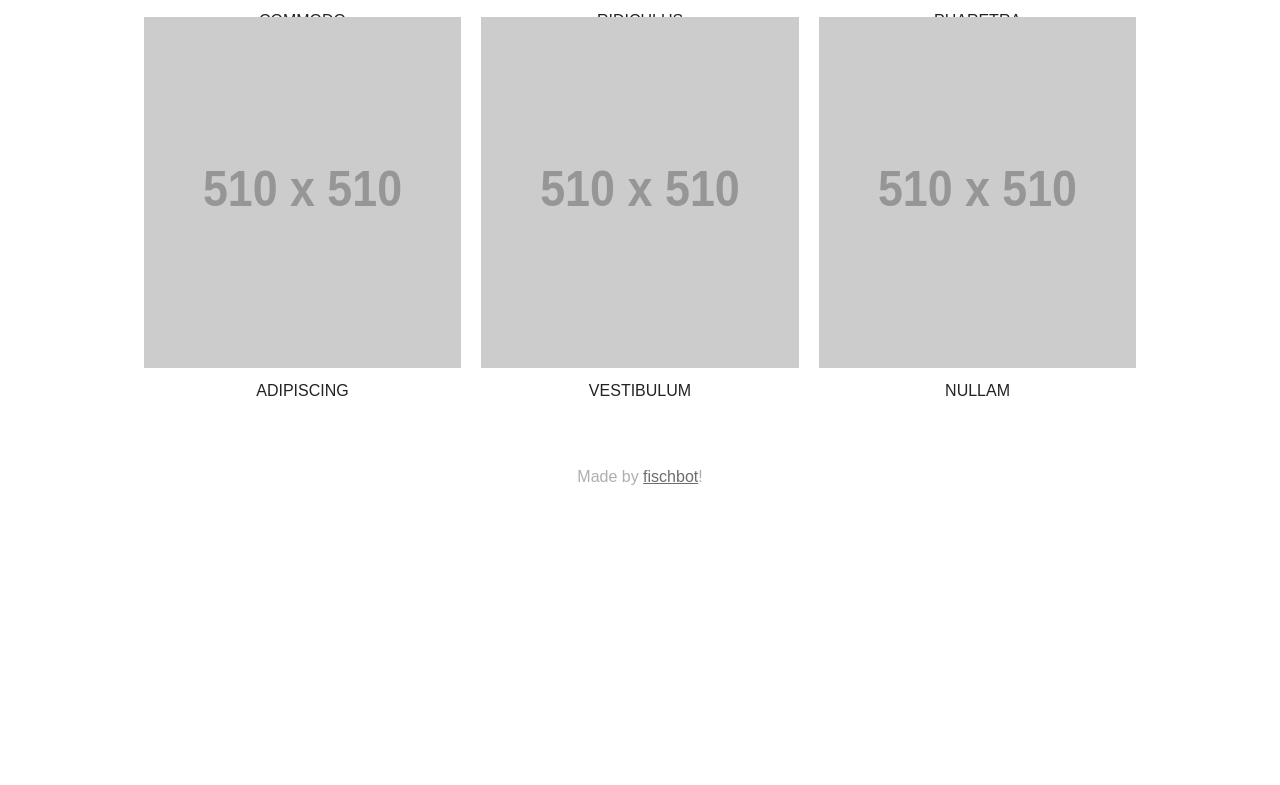
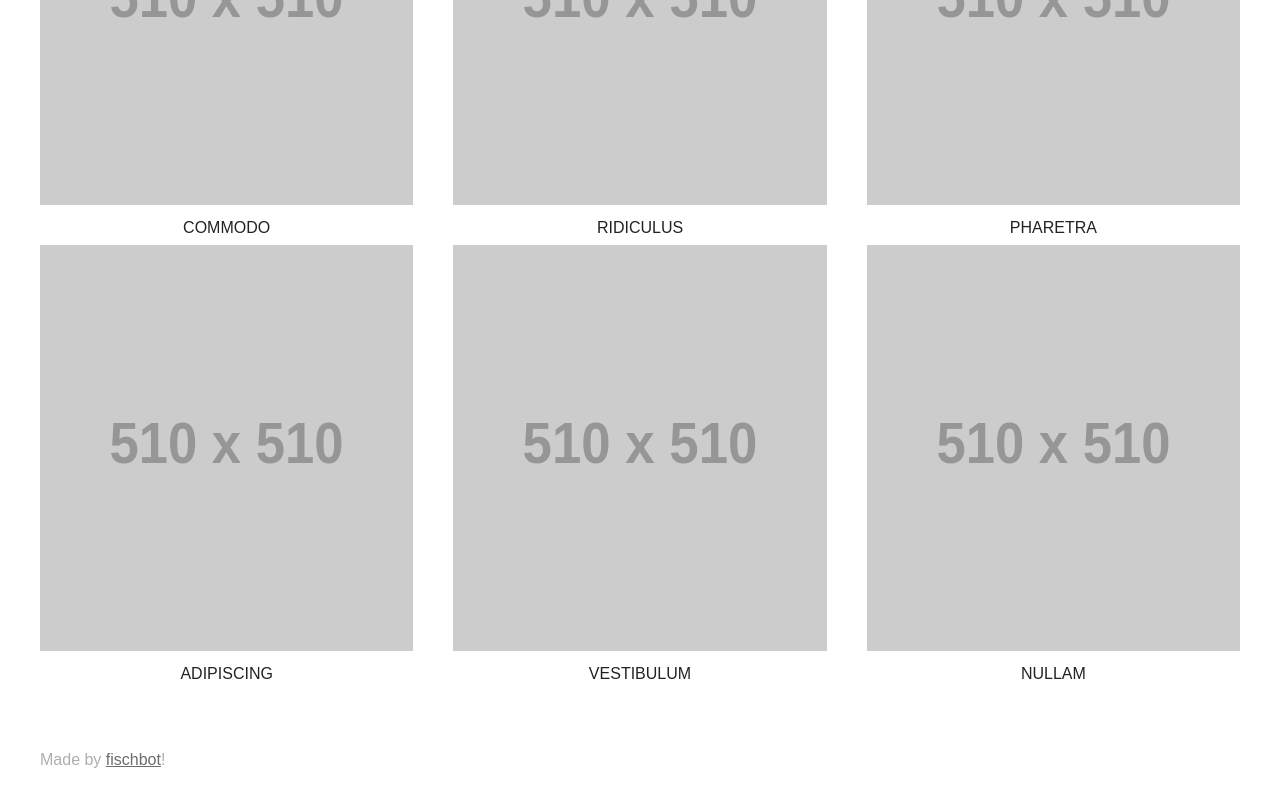
Before and after one commit to fischbot/gallery, a plain HTML site: page index.html in a window 1280 px wide. Shown: the part 1294-2079 px from the top of the page. Before the commit the page ends 1796 px from the top, so only its background shows below. Drawn offline with Linux system fonts and the light colour scheme; placeholder pictures from the web are drawn by us.

Commit message:
container styles and padding adjustments

```diff
--- a/css/styles.css
+++ b/css/styles.css
@@ -13,6 +13,12 @@ a:hover {
 
 .active {
   font-weight: bold;
+}
+
+.container {
+  margin: 0 auto;
+  max-width: 1200px;
+  width: 90%;
 }
 
 main {
@@ -71,8 +77,7 @@ nav hr {
 #gallery {
   display: grid;
   grid-template-columns: repeat(2, minmax(100px, 1fr) );
-  grid-gap: 20px;
-  padding: 0 6%;
+  grid-gap: 40px;
 }
 
 .gallery-image {
@@ -88,19 +93,8 @@ nav hr {
   margin: 10px 0 0;
 }
 
-footer {
-  text-align: center;
-}
-
 footer a {
   color: #6D6C6F;
-}
-
-
-.container {
-  margin: 0 auto;
-  padding: 0 3%;
-  max-width: 1200px;
 }
 
 /* ================= ABOUT PAGE ================= */
@@ -238,4 +232,14 @@ footer a {
   #menu hr {
     display: none;
   }
+
+  .container {
+    width: 98%;
+  }
 }
+
+@media (min-width: 1200px) {
+  .container {
+    width: 100%;
+  }
+}
```
